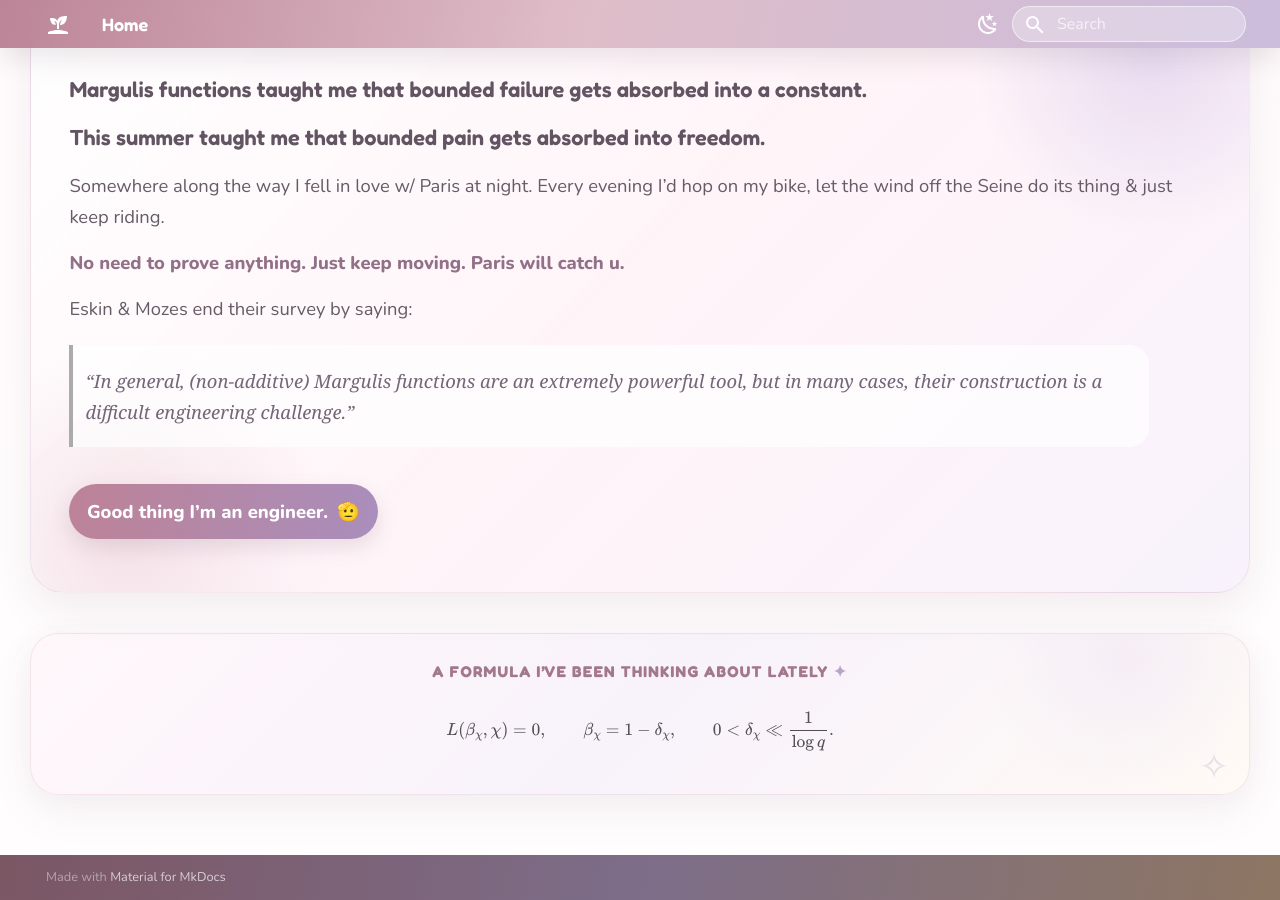
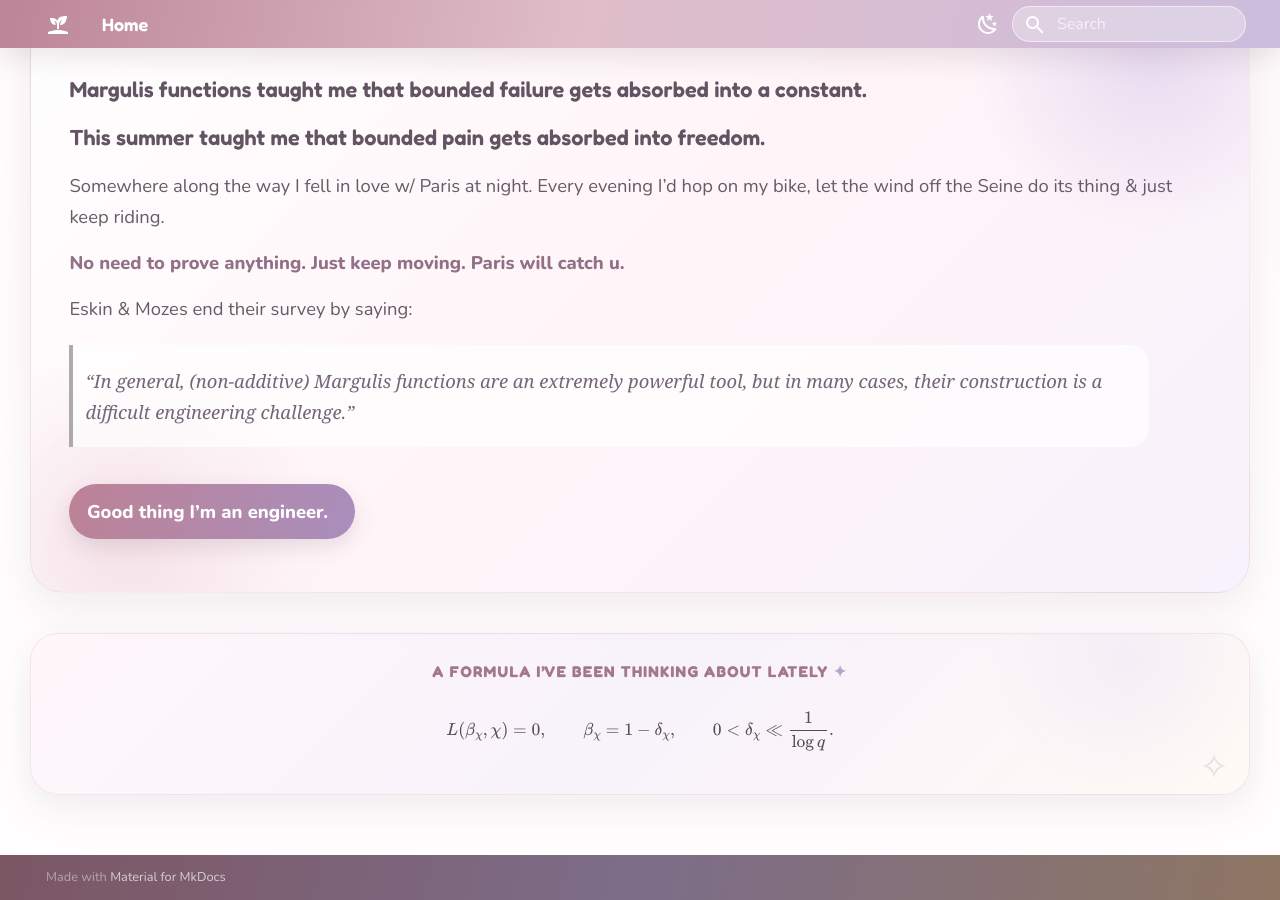
Before and after one commit to yanyanwang-math/yanyanwang-math.github.io, an MkDocs documentation site: the page built from docs/index.md, in a window 1280 px wide and 900 px high, scrolled down 1979 px. Built offline with MkDocs 1.6.1 and Material for MkDocs 9.7.7, drawn with Linux system fonts in a browser that asks for light colours.

Commit message:
Update index.md

```diff
--- a/docs/index.md
+++ b/docs/index.md
@@ -190,7 +190,7 @@ hide:
       but in many cases, their construction is a difficult engineering challenge.”
     </blockquote>
 
-    <p class="reflection-finale">Good thing I’m an engineer. <span>🫡</span></p>
+    <p class="reflection-finale">Good thing I’m an engineer. <span></span></p>
   </section>
 
   <div class="fresh-formula">
```
